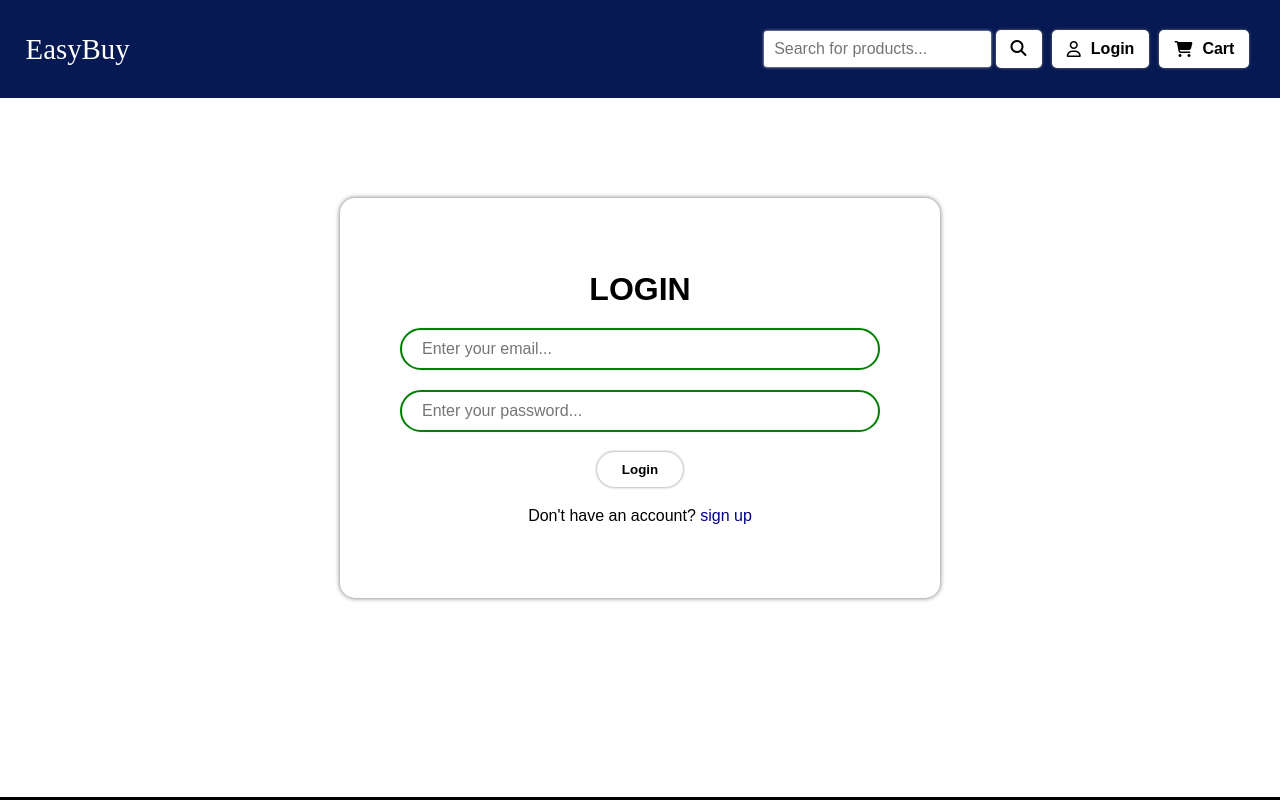
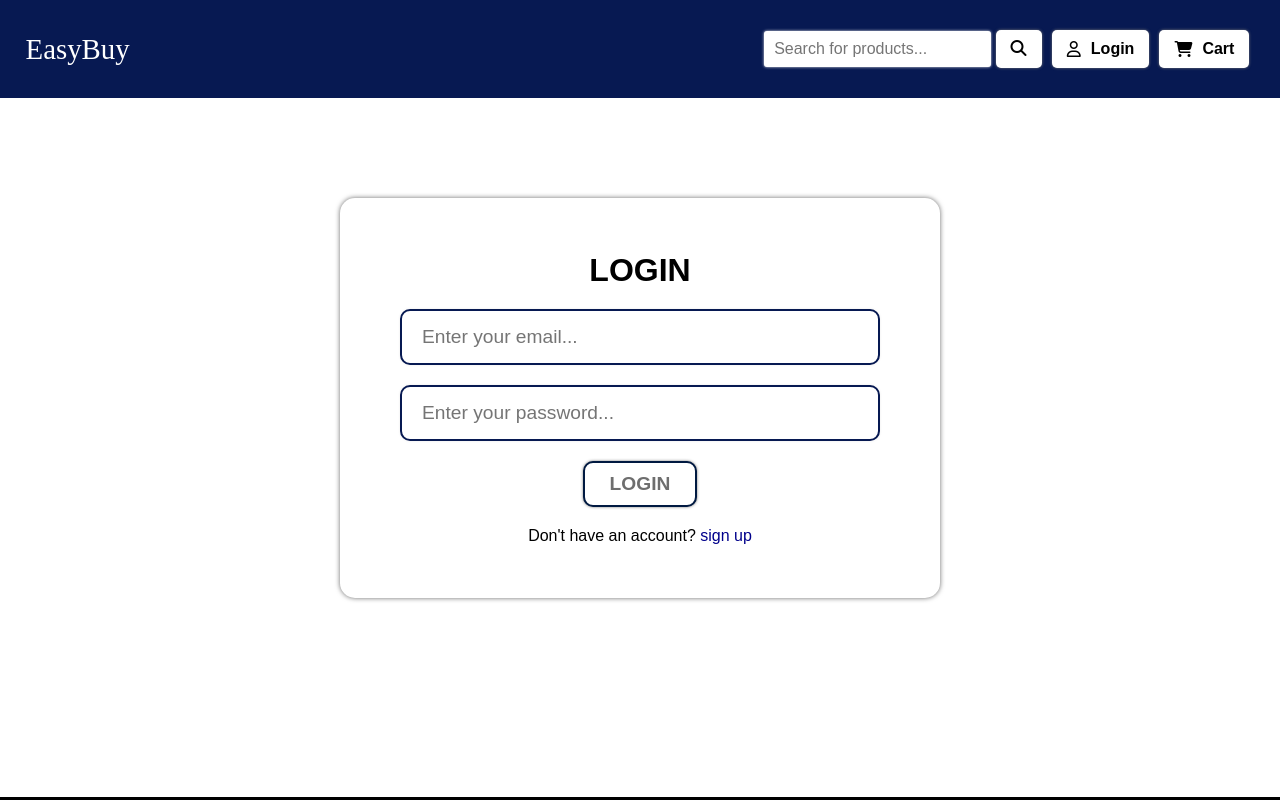
Before and after one commit to vamsi-tupakula/EasyBuy, a React (Vite) app: page /login in a window 1280 px wide. Shown: the top 800 px of the page. Built offline with nearby package versions, Linux system fonts and the light colour scheme; a web font is replaced by a local one.

Commit message:
firebase properly integrated

```diff
--- a/app/Firebase.jsx
+++ b/app/Firebase.jsx
@@ -3,12 +3,13 @@ import { getAuth } from "firebase/auth";
 import { getFirestore } from "firebase/firestore";
 
 const firebaseConfig = {
-  apiKey: "AIzaSyAkmxRKwp-FkfeG7Edpz078b2XtbkRgNeU",
-  authDomain: "easybuy-3e7f5.firebaseapp.com",
-  projectId: "easybuy-3e7f5",
-  storageBucket: "easybuy-3e7f5.appspot.com",
-  messagingSenderId: "800210764588",
-  appId: "1:800210764588:web:bb30a96ee609cb93c92289",
+  apiKey: "AIzaSyADDBlW_mK9Tk0YCg1TMUyovG55E6xys5U",
+  authDomain: "easybuy-ca544.firebaseapp.com",
+  projectId: "easybuy-ca544",
+  storageBucket: "easybuy-ca544.appspot.com",
+  messagingSenderId: "410489133570",
+  appId: "1:410489133570:web:bac497a442b9953cea651b",
+  measurementId: "G-B8ZQG4SHG3"
 };
 
 export const app = initializeApp(firebaseConfig);
--- a/src/components/Account.jsx
+++ b/src/components/Account.jsx
@@ -3,7 +3,7 @@ import { useSelector, useDispatch } from "react-redux";
 import { updateUserDetails } from "../features/productsSlice";
 import { signOut } from "firebase/auth";
 import { auth } from "../../app/Firebase";
-import { useNavigate } from "react-router-dom";
+import { NavLink, useNavigate } from "react-router-dom";
 
 function Account() {
   const userId = useSelector((state) => state.products.userId);
@@ -17,15 +17,28 @@ function Account() {
     navigate("/");
   };
 
+  if (!userId) {
+    return (
+      <div
+        className="account flex flex-col"
+        style={{ gap: "20px", margin: "20px 0", padding: "2rem 0" }}
+      >
+        <h1 style={{ color: "red" }}>Please Login to see account details!</h1>
+        <NavLink className="navlink btn" to={'/login'}>
+          LOGIN
+        </NavLink>
+      </div>
+    )
+  }
+
   return (
     <div
       className="account flex flex-col"
       style={{ gap: "20px", margin: "20px 0" }}
     >
-      <h1>Account Details</h1>
-      <p>Your Id : {userId}</p>
+      <h1><span style={{ color: "green" }}>ACCOUNT ID:</span> {userId}</h1>
       <button className="btn" onClick={handleLogout}>
-        Logout
+        LOGOUT
       </button>
     </div>
   );
--- a/src/components/Login.jsx
+++ b/src/components/Login.jsx
@@ -26,7 +26,7 @@ function Login() {
         credentials.password
       )
         .then(async (user) => {
-          console.log(
+          alert(
             "Account successfully created! please login to continue...."
           );
           const uid = user.user.uid;
@@ -49,6 +49,8 @@ function Login() {
         localStorage.setItem("userId", user.user.uid);
         dispatch(updateUserDetails(user.user.uid));
         navigate("/");
+      }).catch(err => {
+        alert("Invalid Login Credentials");
       });
     }
     setCredentials({ email: "", password: "" });
@@ -80,7 +82,7 @@ function Login() {
           autoComplete="off"
           required
         />
-        <button className="btn" type="submit">
+        <button className="btn" type="submit" disabled={!credentials.email || !credentials.password}>
           {login ? "Login" : "Sign Up"}
         </button>
         <p>
--- a/src/components/css/Login.css
+++ b/src/components/css/Login.css
@@ -17,19 +17,27 @@
 input {
   width: 80%;
   outline: none;
-  padding: 10px 20px;
-  font-size: 1rem;
-  border: 2px solid green;
-  border-radius: 50px;
+  padding: 15px 20px;
+  font-size: 1.2rem;
+  border: 2px solid #071952;
+  border-radius: 10px;
   box-shadow: 0 0 3px #ececec;
 }
 
 .login__form .btn {
-  border-radius: 20px;
+  font-size: 1.2rem;
+  border-radius: 10px;
   padding: 10px 25px;
+  text-transform: uppercase;
 }
 
-.login__form .btn:hover {
+.login__form .btn:disabled {
+  outline: none;
+  color: #6e6e6e;
+  border: 2px solid rgb(0, 25, 65);
+}
+
+.login__form .btn:not(:disabled):hover {
   outline: none;
   background-color: rgb(181, 255, 218);
 }
```
